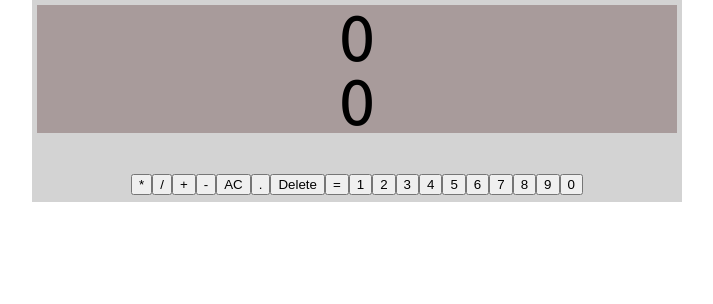
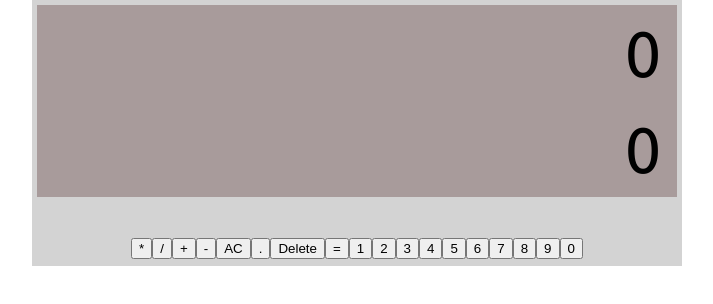
Before and after one commit to icelandico/react-calculator, a React (Create React App) app: page / in a window 1280 px wide. Shown: the top 304 px of the page, without its empty margins (283-996 px from the left). Built offline with nearby package versions, Linux system fonts and the light colour scheme.

Commit message:
Positioning text in result tab

```diff
--- a/src/App/App.css
+++ b/src/App/App.css
@@ -8,8 +8,13 @@
 
 .display {
   background: rgb(168, 155, 155);
+  padding: 0.5rem;
 }
 
 .result-display {
+  margin-bottom: 1rem;
+}
 
+.display-item {
+  text-align: right;
 }
--- a/src/Formula/Formula.js
+++ b/src/Formula/Formula.js
@@ -3,7 +3,7 @@ import React, { Component } from 'react';
 class Formula extends Component {
   render() {
     return (
-      <div className="formula">
+      <div className="display-item formula">
         <p>{this.props.formula || 0}</p>
       </div>
     )
--- a/src/ResultDisplay/ResultDisplay.js
+++ b/src/ResultDisplay/ResultDisplay.js
@@ -5,7 +5,7 @@ class ResultDisplay extends Component {
     return (
       <div
         id="display"
-        className="result-display"
+        className="display-item result-display"
       >
         <p>{this.props.result || 0}</p>
       </div>
```
